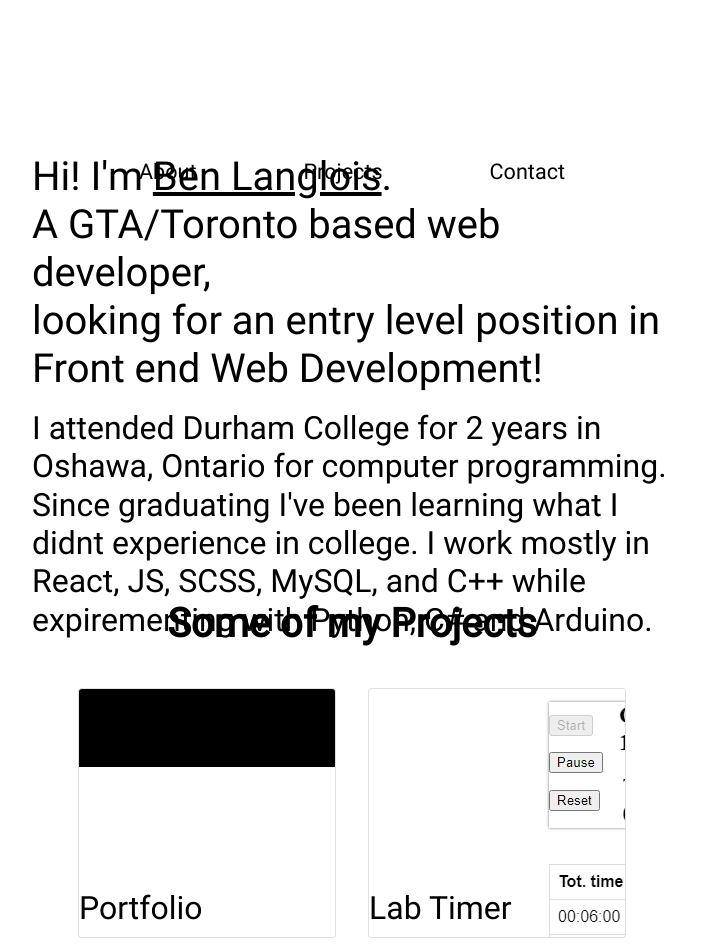
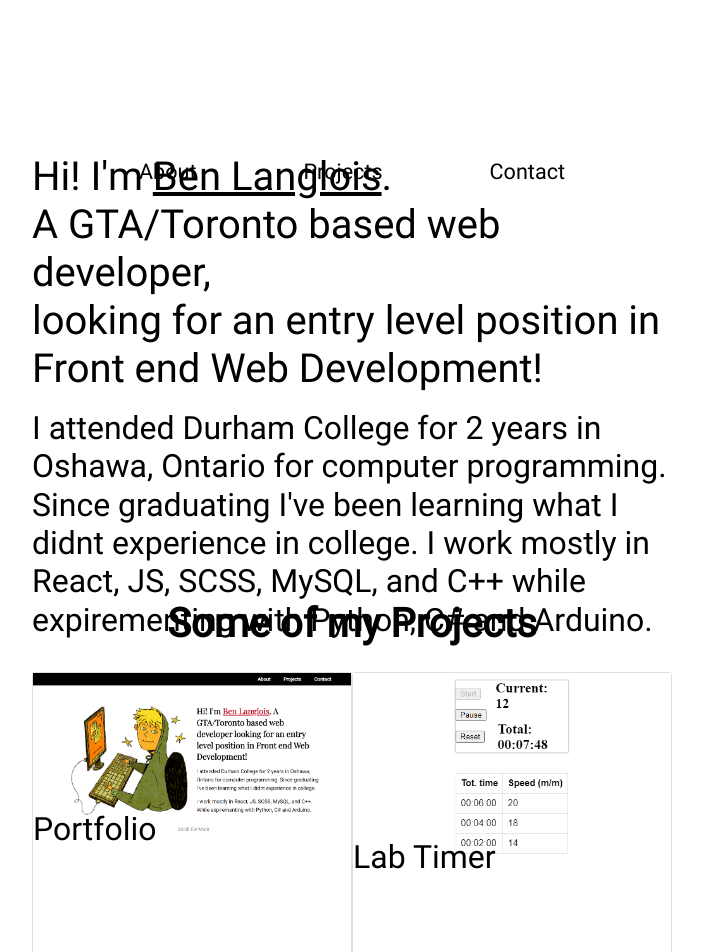
Before and after one commit to Ben-Langlois/Portfolio, a React (Create React App) app in the folder portfolio/: page / in a window 1280 px wide. Shown: the top 952 px of the page, without its empty margins (288-991 px from the left). Built offline with nearby package versions, Linux system fonts and the light colour scheme.

Commit message:
working on card, figured out what imma do and doing it

```diff
--- a/portfolio/src/App.js
+++ b/portfolio/src/App.js
@@ -129,12 +129,16 @@ const Project = () => {
       {
         projects.map((curr) => {
           return (
-            <div class='card grow'>
-              <img src={curr.img} alt={curr.alt}></img>
-              <h1>{curr.name}</h1>
-              <p>{curr.desc}</p>
-              <div></div>
-            </div>
+              <div class='card'>
+                <div id='main'>
+                  <img src={curr.img} alt={curr.alt}></img>
+                  <h1>{curr.name}</h1>
+                </div>
+                <div id='hover'>
+                  <p>{curr.desc}</p>
+                  <div></div>
+                </div>
+              </div>
           )
         })
       }
--- a/portfolio/src/styles/styles.scss
+++ b/portfolio/src/styles/styles.scss
@@ -171,38 +171,27 @@ body{
 
                 // new attempt
                 .card{
+                    height: 300px;
+                    width: 25vw;
+
+                    #main{
                         display: grid;
-                    grid-template-areas: "img"
-                        "title"
-                        "desc"
-                        "socials";
-                    grid-template-columns: 20vw;
-                    grid-template-rows: 200px auto auto 50px;
-                    height: 250px;
-                    margin: 1rem;
+                        grid-template-areas:
+                            "img"
+                            "title";
+                        grid-template-columns: 25vw;
+                        grid-template-rows: 66% 33%;
+                        // margin: 0.5rem;
 
                         // transition: scale ease-in-out 0.5s;
                         // -webkit-transition: scale ease-in-out 0.5s;
 
-                    transition: height ease-in-out 0.5s;
-                    -webkit-transition: height ease-in-out 0.5s;
-
                         overflow: hidden;
-
-
-                    z-index:1;
-
-                    &:hover{
-                        // display: block;
-                        // scale: 1.1;
-                        height: 350px;
-                        z-index: 2;
-                    }
 
                         img{
                             grid-area: img;
-                        // width: 100%;
-                        object-fit: cover;
+                            width: 100%;
+                            // object-fit: cover;
 
                         }
                         h1{
@@ -210,18 +199,38 @@ body{
                             // margin: 1rem;
                             font-size: 2rem;
                         }
+                        &:hover{
+                            display: none;
+                        }
+                    }
+
+
+                    #hover{
+                        display: none;
+                        height:100%;
+                        width: 100%;
+                        position: relative;
+                        top: 0;
+                        left: 0;
+
                         p{
-                        grid-area: desc;
                             margin: 0.5rem;
                         }
                         div{
-                        grid-area: socials
+                        }
+
+                        &:hover{
+                            display: grid;
+                            grid-template-areas:
+                                "desc"
+                                "socials";
+                            grid-template-columns: 100%;
+                            grid-template-rows: 66% 33%;
+                        }
                     }
                 }
 
-                .grow {
 
-                  }
 
             #card-link{
                 text-decoration: none;
```
Lines whose indentation alone changed are shown as unchanged.
